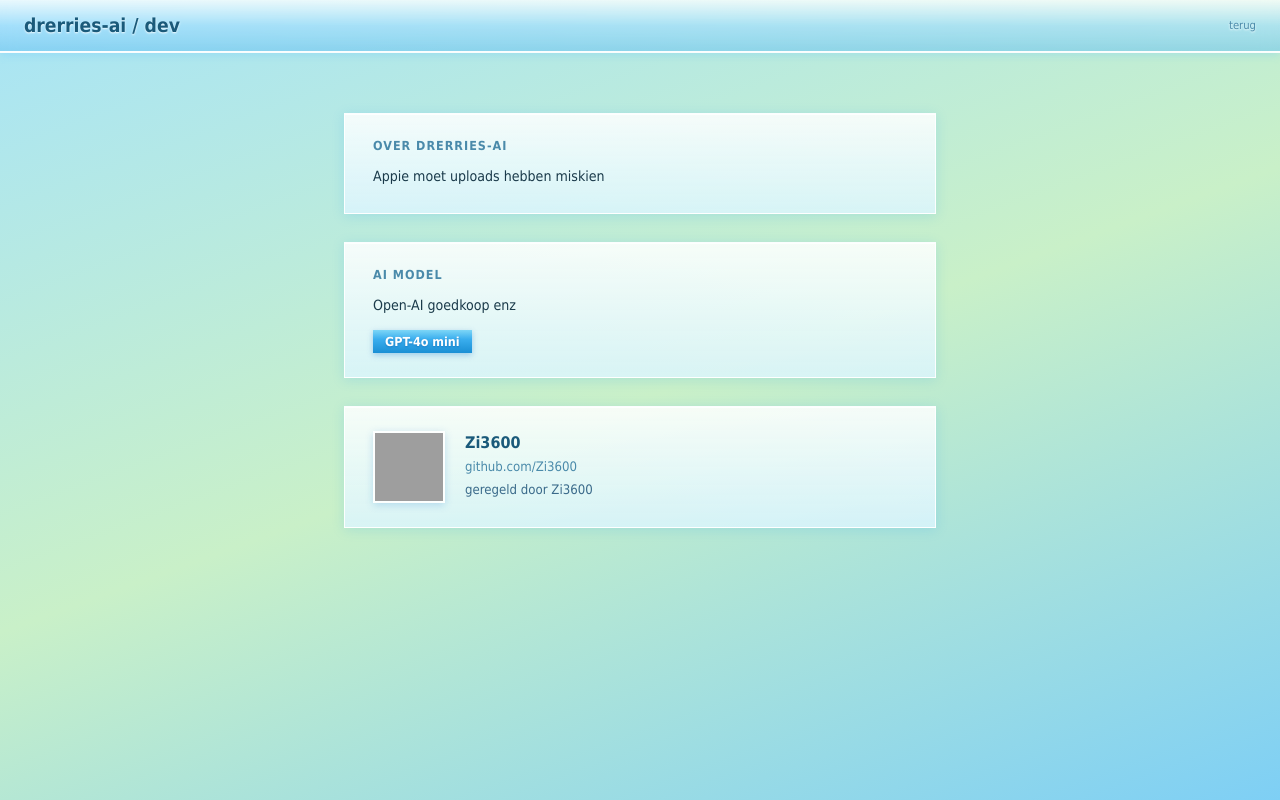
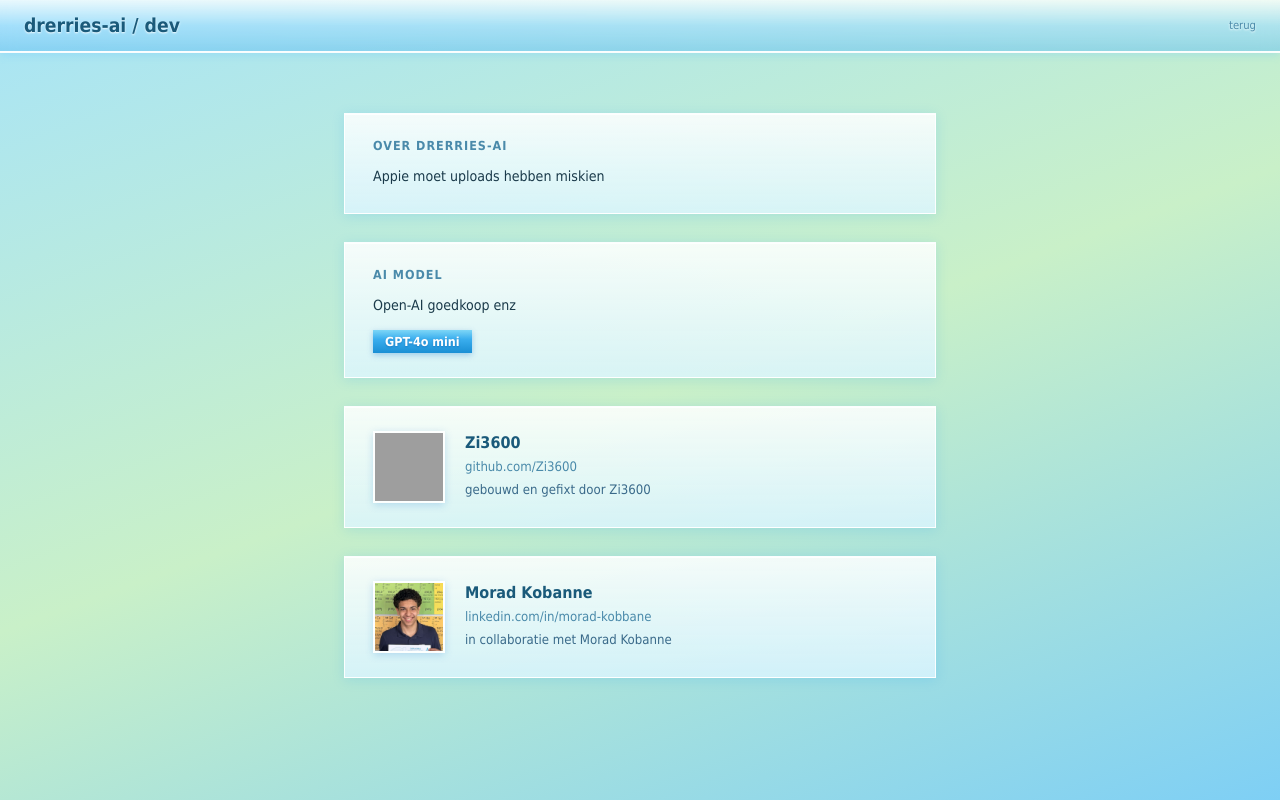
Before and after one commit to Zi3600/skoro-ai, a plain HTML site: page frontend/dev.html in a window 1280 px wide. Drawn offline with Linux system fonts and the light colour scheme; grey boxes are pictures that could not be loaded.

Commit message:
add Morad LinkedIn, rename user1 to dev, remove dev login button

```diff
--- a/frontend/dev.html
+++ b/frontend/dev.html
@@ -141,7 +141,16 @@
     <div class="info">
       <h3>Zi3600</h3>
       <a href="https://github.com/Zi3600" target="_blank">github.com/Zi3600</a>
-      <p>geregeld door Zi3600</p>
+      <p>gebouwd en gefixt door Zi3600</p>
+    </div>
+  </div>
+
+  <div class="card dev-card">
+    <img src="morad.png" onerror="this.src='https://ui-avatars.com/api/?name=Morad+Kobanne&background=7dd6f7&color=1a5a7a&size=72'" alt="Morad Kobanne" />
+    <div class="info">
+      <h3>Morad Kobanne</h3>
+      <a href="https://be.linkedin.com/in/morad-kobbane-b64921315" target="_blank">linkedin.com/in/morad-kobbane</a>
+      <p>in collaboratie met Morad Kobanne</p>
     </div>
   </div>
 
```
Also changed, not shown: backend/server.js (+7 -7 lines), frontend/index.html (+0 -1 lines).
